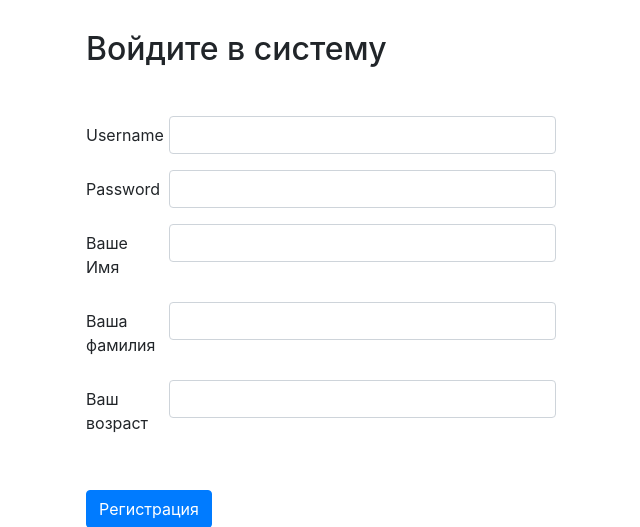
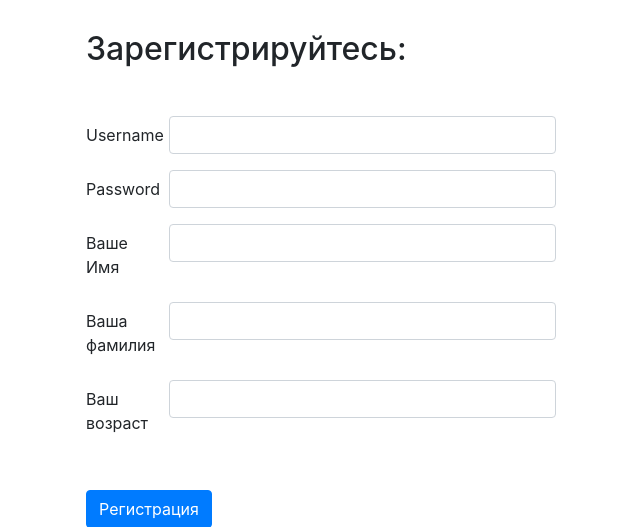
Before and after one commit to kdv777/Training_portal, a Django app: page /authapp/register/ in a window 1280 px wide. Shown: the part 94-621 px from the top of the page, without its empty margins (319-959 px from the left). Run offline with Django 3.2, Linux system fonts and the light colour scheme; some libraries are stand-ins or nearby versions.

Commit message:
vmal_registration_header_change

```diff
--- a/src/authapp/templates/authapp/register.html
+++ b/src/authapp/templates/authapp/register.html
@@ -3,7 +3,7 @@
 
 {% block content %}
 <div class="container mb-5" style="margin-top: 100px; max-width: 500px;">
-    <h2>Войдите в систему</h2>
+    <h2>Зарегистрируйтесь:</h2>
     <form class="mt-5">
         <div class="row mb-3">
             <label for="inputEmail3" class="col-sm-2 col-form-label">Username</label>
--- a/src/mainapp/templates/mainapp/register.html
+++ b/src/mainapp/templates/mainapp/register.html
@@ -3,7 +3,7 @@
 
 {% block content %}
 <div class="container mb-5" style="margin-top: 100px; max-width: 500px;">
-    <h2>Войдите в систему</h2>
+    <h2>Зарегистрируйтесь:</h2>
     <form class="mt-5">
         <div class="row mb-3">
             <label for="inputEmail3" class="col-sm-2 col-form-label">Username</label>
```
